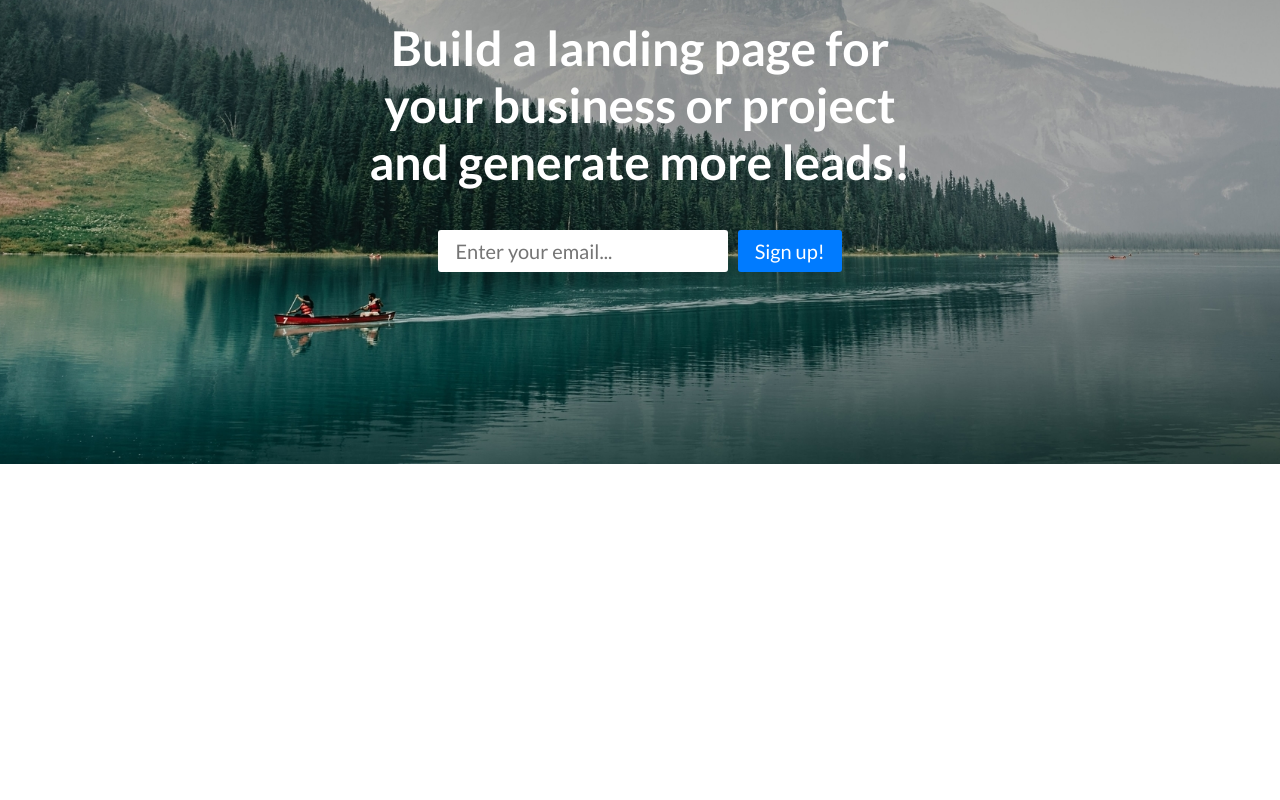
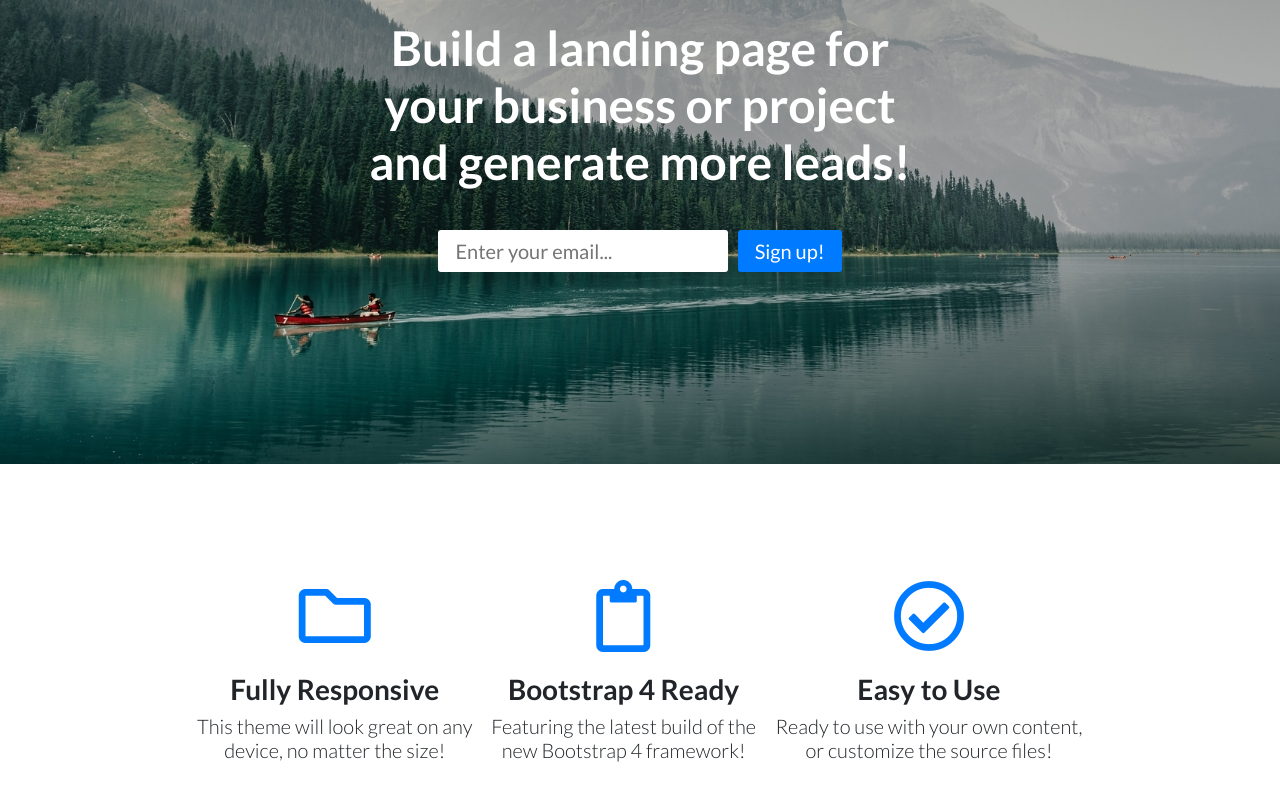
Before and after one commit to Claytonhart/themes, a React (Create React App) app in the folder 1theme/: page / in a window 1280 px wide. Shown: the part 230-1030 px from the top of the page. Before the commit the page ends 800 px from the top, so only its background shows below. Built offline with nearby package versions, Linux system fonts and the light colour scheme.

Commit message:
updated features styling

```diff
--- a/1theme/public/index.html
+++ b/1theme/public/index.html
@@ -9,6 +9,12 @@
     <link
       href="https://fonts.googleapis.com/css?family=Lato:300,400,700,300italic,400italic,700italic"
       rel="stylesheet"
+    />
+    <link
+      rel="stylesheet"
+      href="https://cdnjs.cloudflare.com/ajax/libs/font-awesome/5.9.0/css/all.css"
+      integrity="sha256-PF6MatZtiJ8/c9O9HQ8uSUXr++R9KBYu4gbNG5511WE="
+      crossorigin="anonymous"
     />
     <!--
       manifest.json provides metadata used when your web app is installed on a
--- a/1theme/src/App.js
+++ b/1theme/src/App.js
@@ -1,12 +1,14 @@
 import React from "react";
 import Navbar from "./components/Navbar";
 import Masthead from "./components/Masthead";
+import Features from "./components/Features";
 
 function App() {
   return (
     <div className="App">
       <Navbar />
       <Masthead />
+      <Features />
     </div>
   );
 }
--- /dev/null
+++ b/1theme/src/components/Features.js
@@ -0,0 +1,33 @@
+import React from "react";
+
+const Features = () => {
+  return (
+    <section className="features">
+      <div className="container">
+        <div className="features-item">
+          <i className="far fa-folder features-item__img"></i>
+          <h4 className="features-item__header">Fully Responsive</h4>
+          <p className="features-item__desc">
+            This theme will look great on any device, no matter the size!
+          </p>
+        </div>
+        <div className="features-item">
+          <i className="far fa-clipboard features-item__img"></i>
+          <h4 className="features-item__header">Bootstrap 4 Ready</h4>
+          <p className="features-item__desc">
+            Featuring the latest build of the new Bootstrap 4 framework!
+          </p>
+        </div>
+        <div className="features-item">
+          <i className="far fa-check-circle features-item__img"></i>
+          <h4 className="features-item__header">Easy to Use</h4>
+          <p className="features-item__desc">
+            Ready to use with your own content, or customize the source files!
+          </p>
+        </div>
+      </div>
+    </section>
+  );
+};
+
+export default Features;
--- a/1theme/src/index.scss
+++ b/1theme/src/index.scss
@@ -6,3 +6,4 @@
 // COMPONENTS
 @import "styles/components/navbar";
 @import "styles/components/masthead";
+@import "styles/components/features";
--- a/1theme/src/styles/_base.scss
+++ b/1theme/src/styles/_base.scss
@@ -25,6 +25,7 @@ html {
 
 body {
   box-sizing: border-box;
+  color: $color-black-primary;
 }
 
 ul {
@@ -33,6 +34,8 @@ ul {
 
 .container {
   width: 70%;
+  margin-left: auto;
+  margin-right: auto;
   max-width: 114rem;
 
   @include respond(tab-land) {
@@ -55,6 +58,7 @@ ul {
   border: 1px solid transparent;
   transition: all 0.2s;
   cursor: pointer;
+  transition: all 0.2s ease-in;
 }
 
 input {
--- a/1theme/src/styles/_variables.scss
+++ b/1theme/src/styles/_variables.scss
@@ -2,3 +2,4 @@
 $color-blue-primary: #007bff;
 $color-grey-muted: #6c757d;
 $color-black: rgba(0, 0, 0, 0.9);
+$color-black-primary: #212529;
--- /dev/null
+++ b/1theme/src/styles/components/_features.scss
@@ -0,0 +1,39 @@
+.features {
+  padding-top: 11.2rem;
+  padding-bottom: 11.2rem;
+
+  > .container {
+    display: flex;
+    justify-content: space-between;
+    align-items: center;
+  }
+}
+
+.features-item {
+  display: flex;
+  flex-direction: column;
+  text-align: center;
+
+  &__img {
+    font-size: 8rem;
+    transform: scale(0.9);
+    color: $color-blue-primary;
+    transition: all 0.2s;
+    margin-bottom: 1.6rem;
+
+    &:hover {
+      transform: scale(1);
+    }
+  }
+
+  &__header {
+    font-size: 2.8rem;
+    font-weight: 700;
+    margin-bottom: 0.8rem;
+  }
+
+  &__desc {
+    font-size: 2rem;
+    font-weight: 300;
+  }
+}
--- a/1theme/src/styles/components/_masthead.scss
+++ b/1theme/src/styles/components/_masthead.scss
@@ -25,6 +25,7 @@
 .masthead-input {
   margin-top: 4rem;
   display: flex;
+  align-items: center;
   width: 70%;
 
   &__email {
```
